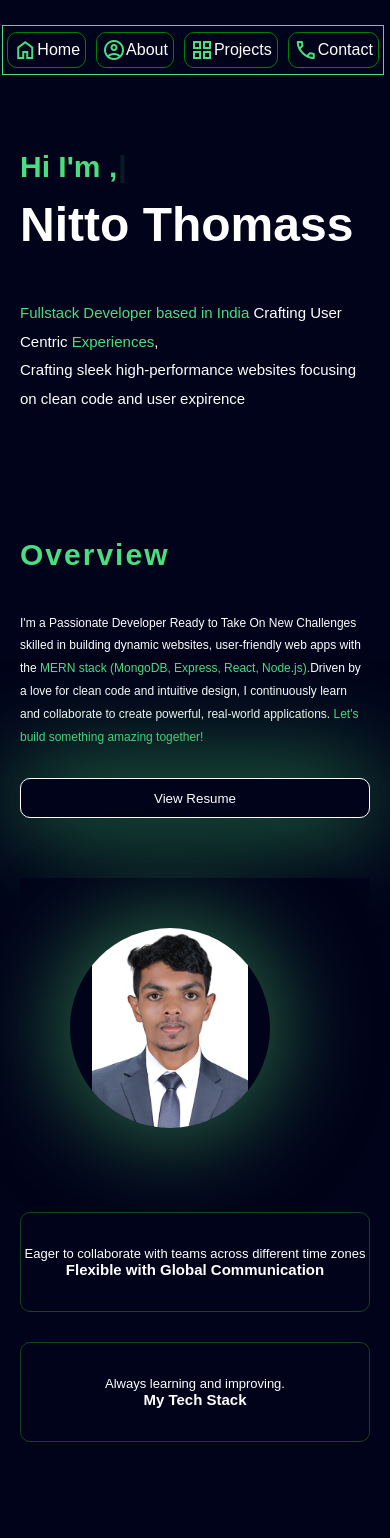
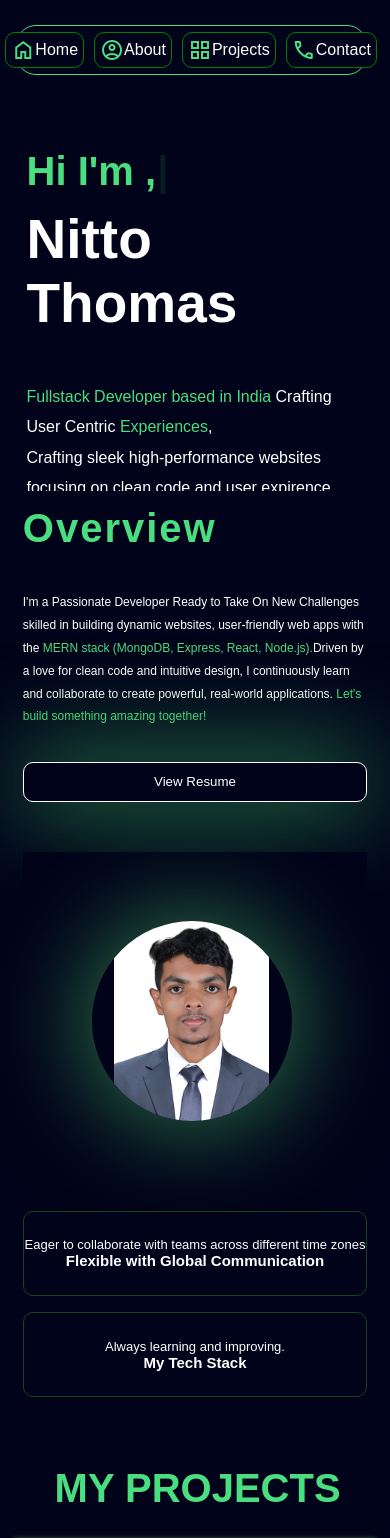
Before and after one commit to nittothomas94/Portfolio, a React (Vite) app: page / in a window 390 px wide. Shown: the top 1538 px of the page. Built offline with nearby package versions, Linux system fonts and the light colour scheme.

Commit message:
made some more responsive

```diff
--- a/src/App.css
+++ b/src/App.css
@@ -157,7 +157,7 @@ span {
   width: 100%;
   min-height: 600px;
   /* border: 1px solid white; */
-  margin-top: 60px;
+  margin-top: 4vh;
   /* padding-top: 12%; */
   padding: 12% 1%;
   position: relative;
@@ -325,14 +325,15 @@ span {
 @media (max-width: 1024px) {
   /* container */
   .container {
-    padding: 20px 10px;
+    padding: 2vh 2vw;
   }
 
   /* Home Section */
+
   .home-section {
-    padding: 20px 40px;
+    padding: 3vh 5vw;
     height: 42vh;
-    margin-top: 20px;
+    margin-top: 2vh;
   }
 
   .heading {
@@ -351,16 +352,16 @@ span {
   /* About */
 
   .about-section {
-    padding: 40px 20px;
+    padding: 4vh 5vw;
   }
 
   .overview {
     grid-template-columns: 1fr;
-    gap: 30px;
+    gap: 2vh;
   }
 
   .overview .desc button {
-    margin: 0px 120px;
+    margin: 4vh 12vw;
   }
   .overview .my-image img {
     width: 200px;
@@ -368,11 +369,11 @@ span {
     object-fit: contain;
     object-position: top;
     border-radius: 50%;
-    margin: 20px 33%;
+    margin: 2vh 33%;
   }
 
   .overview .botton-box {
-    height: 150px;
+    height: 15vh;
   }
 
   /* Project */
@@ -403,11 +404,11 @@ span {
 
   .right-contact {
     width: 100%;
-    padding: 40px;
+    padding: 4vw;
   }
 
   .contact-box {
-    height: 50vh;
+    height: 40vh;
   }
 }
 
@@ -417,27 +418,25 @@ span {
 /* Phones (450px and below) */
 @media (max-width: 450px) {
   .container {
-    /* padding: 20px 5px; */
-    /* margin: 10px; */
     box-sizing: border-box;
   }
 
   /* Home */
   .home-section {
     height: 40vh;
-    padding: 10px;
+    padding: 4% 5%;
   }
 
   .heading {
-    font-size: 30px;
+    font-size: 40px;
   }
 
   .home-section .heading.heading-name {
-    font-size: 48px;
+    font-size: 55px;
   }
 
   .home-section .home-caption {
-    font-size: 15px;
+    font-size: 16px;
     line-height: 1.9;
   }
 
@@ -449,7 +448,7 @@ span {
   /* About */
 
   .about-section {
-    padding: 40px 10px;
+    padding: 4%;
   }
 
   .overview .desc {
@@ -459,7 +458,7 @@ span {
 
   .overview .desc button {
     width: 100%;
-    margin: 30px 0px;
+    margin: 4vh 0px;
   }
 
   .overview .my-image img {
@@ -468,11 +467,11 @@ span {
     object-fit: contain;
     object-position: top;
     border-radius: 50%;
-    margin: 50px;
+    margin: 20%;
   }
 
   .overview .botton-box {
-    height: 100px;
+    height: 10vh;
   }
 
   .overview .botton-box p {
@@ -485,14 +484,19 @@ span {
 
   /* Project*/
 
+  .project-section .my-project {
+    left: 12vw;
+    top: 0px;
+  }
+
   .project-section .card img {
     height: 150px;
   }
 
   .project-section .card .source a {
     width: 50%;
-    height: 25px;
-    margin-top: 10px;
+    height: 4vh;
+    margin-top: 1vh;
     box-shadow: 0px 0px 7px 1px rgb(5, 209, 5);
     font-weight: 700;
     color: #1e7f0b;
@@ -503,28 +507,27 @@ span {
   /* Contact */
 
   .contact-section {
-    padding: 10px;
+    padding: 3%;
   }
 
   .right-contact {
     width: 100%;
-    padding: 40px 0px;
+    padding: 2vw 0px;
   }
 
   .contact-box {
-    padding: 35px 10px;
+    padding: 2vh 4vw;
   }
   .call-email-map-whatsapp {
     grid-template-columns: 1fr;
+    margin: 0px 5vw;
+    gap: 5%;
   }
 
   .call-email-map-whatsapp .box {
-    height: 50px;
-    padding: 0px 70px;
-  }
-
-  .call-email-map-whatsapp .box {
-    height: 70px;
+    height: 8vh;
+    width: 80%;
+    padding: 0px 19%;
     display: flex;
     align-items: center;
     font-size: 15px;
@@ -537,4 +540,10 @@ span {
   .contact-box {
     box-shadow: 0px 0px 11px 1px rgb(10, 94, 11);
   }
+
+  /* contact */
+
+  .right-contact {
+    margin-top: 4vh;
+  }
 }
--- a/src/App.jsx
+++ b/src/App.jsx
@@ -23,6 +23,7 @@ const App = () => {
       <VerticalLineLeft />
       <VerticalLineRight />
       <div className="container">
+        {/* Home-Section */}
         <div className="home-section" id="home">
           <h1 className="heading">
             <Typewriter
@@ -35,7 +36,7 @@ const App = () => {
               }}
             />
           </h1>
-          <h1 className="heading heading-name">Nitto Thomass</h1>
+          <h1 className="heading heading-name">Nitto Thomas</h1>
           <p className="home-caption">
             <span>Fullstack Developer based in India </span>
             Crafting User Centric <span>Experiences</span>, <br /> Crafting
@@ -50,6 +51,13 @@ const App = () => {
               className="connect-me-button"
             >
               <i class="fa-brands fa-github"></i>&nbsp;&nbsp;GitHub
+            </a>
+
+            <a
+              href="https://www.linkedin.com/in/nittothomas/"
+              className="connect-me-button"
+            >
+              <i class="fa-brands fa-linkedin"></i>&nbsp;&nbsp;LinkedIn
             </a>
 
             <a href="mailto:nittothomas94@gmail.com?subject=Hello Nitto&body=Hello Nitto">
@@ -123,10 +131,10 @@ const App = () => {
             <h4>Contact Me</h4>
             <h1 className="heading">Get In Touch</h1>
             <p>
-              Lorem ipsum dolor sit amet consectetur adipisicing elit.
-              Consequatur numquam quisquam consequuntur sunt, voluptates quae
-              nihil adipisci labore perferendis, fugit magnam quas maiores porro
-              at omnis reiciendis suscipit aperiam sint.
+              Have a project in mind or just want to say hello? Feel free to
+              reach out to me! I'm always open to discussing new opportunities,
+              collaborations, or any questions you may have. Let's connect and
+              create something amazing together.
             </p>
             <div className="call-email-map-whatsapp">
               {/* Call */}
--- a/src/components/Contact/contact.css
+++ b/src/components/Contact/contact.css
@@ -1,6 +1,6 @@
 .contact-box {
   width: 100%;
-  min-height: 70vh;
+  min-height: 60vh;
   box-shadow: 0px 0px 4px 4px rgb(28, 86, 24);
   padding: 35px 30px;
   display: flex;
@@ -38,3 +38,15 @@
 .contact-box .send-button:active {
   transform: scale(0.9);
 }
+
+@media (max-width: 1024px) {
+  .contact-box {
+    min-height: 50vh;
+  }
+}
+
+@media (max-width: 450px) {
+  .contact-box {
+    min-height: 55vh;
+  }
+}
--- a/src/components/Navbar/navbar.css
+++ b/src/components/Navbar/navbar.css
@@ -36,11 +36,12 @@
 
 @media (max-width: 450px) {
   .navbar {
-    width: 98%;
-    margin-left: 2px;
+    width: 90%;
+    margin-left: 4%;
     border-radius: 0px;
     gap: 10px;
-    padding: 3px;
+    padding: 2%;
+    border-radius: 20px;
   }
 
   .nav-item {
```
